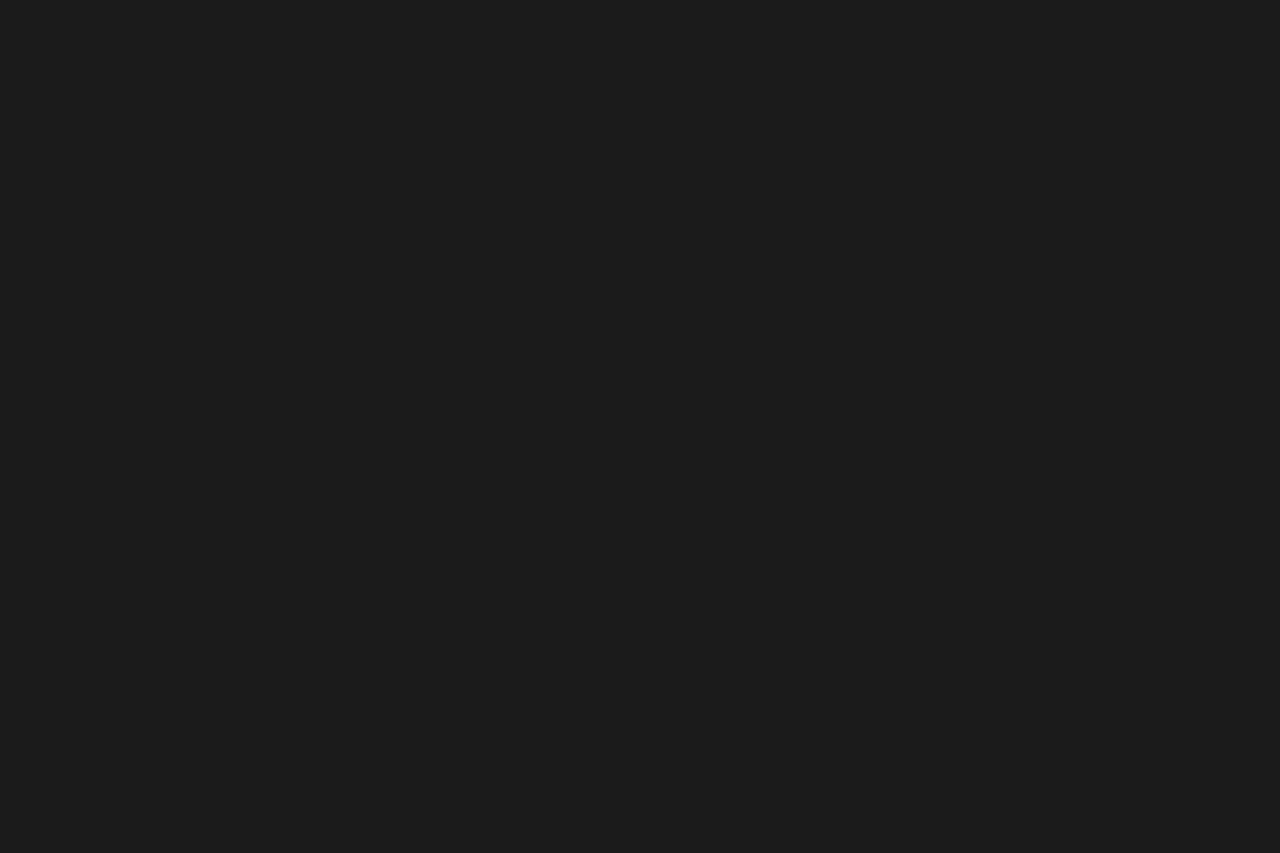
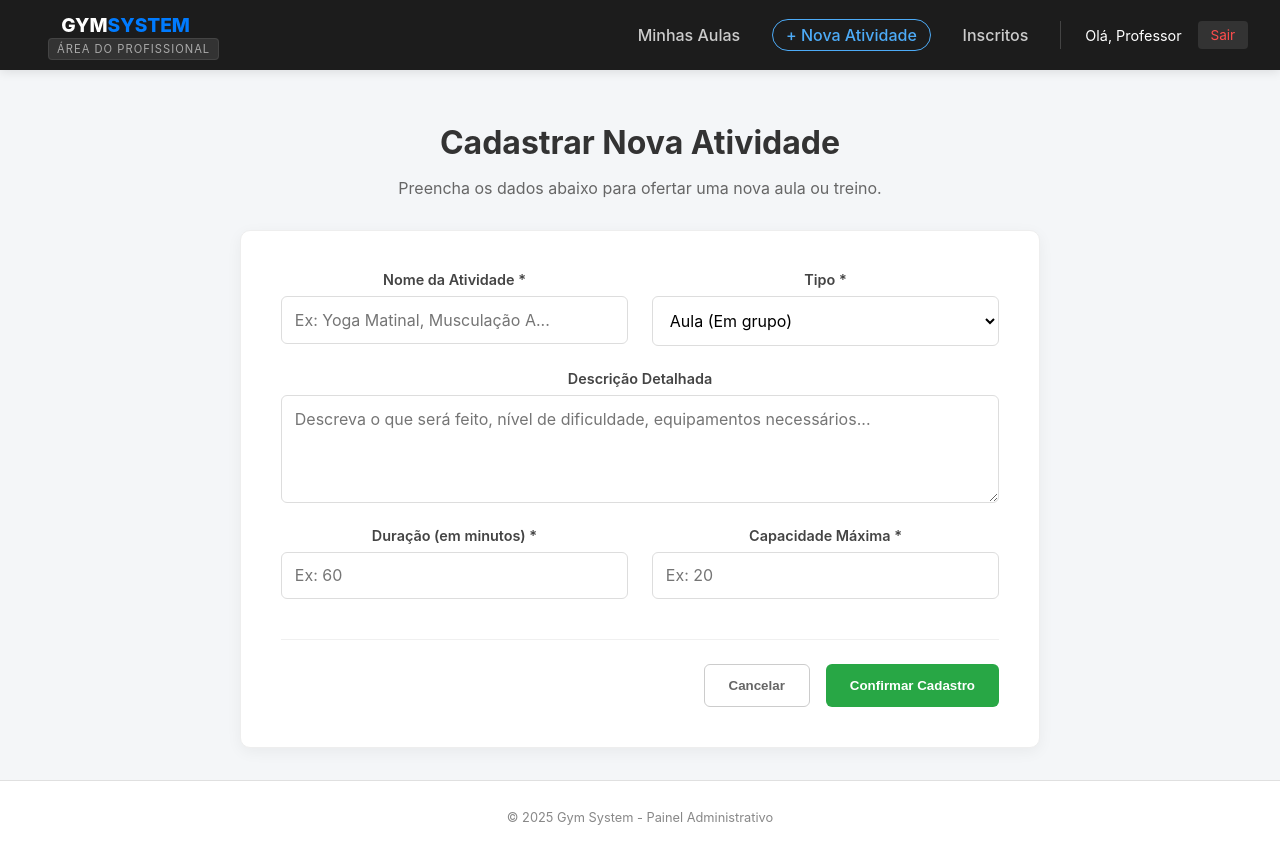
Before and after one commit to AlencarAvelar/gym-system, a React (Create React App) app in the folder CodigoFonte/front/: page /profissional/nova-atividade in a window 1280 px wide. Before the commit this address had no page. Before the commit the page ends 800 px from the top, so only its background shows below. Built offline with nearby package versions, Linux system fonts and the light colour scheme.

Commit message:
feat: Adiciona formulário de cadastro de novas atividades

```diff
--- a/CodigoFonte/front/src/App.js
+++ b/CodigoFonte/front/src/App.js
@@ -16,6 +16,7 @@ import AvailableActivities from './pages/ClientDashboard/AvailableActivities/Ava
 
 // Pages Profissional
 import MyOfferedActivities from './pages/ProfessionalDashboard/MyOfferedActivities/MyOfferedActivities';
+import ActivityForm from './pages/ProfessionalDashboard/ActivityForm/ActivityForm';
 
 import './App.css';
 
@@ -66,6 +67,8 @@ function App() {
           {/* Vamos reusar o DashboardLayout por enquanto */}
           <Route path="/profissional" element={<DashboardLayout />}>
             <Route index element={<MyOfferedActivities />} />
+            {/* NOVA ROTA AQUI: */}
+            <Route path="nova-atividade" element={<ActivityForm />} />
           </Route>
 
         </Routes>
--- /dev/null
+++ b/CodigoFonte/front/src/pages/ProfessionalDashboard/ActivityForm/ActivityForm.css
@@ -0,0 +1,114 @@
+.activity-form-container {
+  width: 100%;
+  max-width: 800px; /* Largura limitada para não ficar esticado demais */
+  margin: 0 auto; /* Centraliza na tela */
+}
+
+.form-header {
+  margin-bottom: 2rem;
+  text-align: center;
+}
+
+.form-header h1 {
+  color: #333;
+  margin-bottom: 0.5rem;
+}
+
+.form-header p {
+  color: #666;
+}
+
+/* O Cartão do Formulário */
+.activity-form {
+  background: white;
+  padding: 2.5rem;
+  border-radius: 10px;
+  box-shadow: 0 4px 15px rgba(0,0,0,0.05);
+  border: 1px solid #eee;
+  display: flex;
+  flex-direction: column;
+  gap: 1.5rem;
+}
+
+/* Layout de Linhas (Grid simples) */
+.form-row {
+  display: flex;
+  gap: 1.5rem;
+  flex-wrap: wrap;
+}
+
+.flex-1 { flex: 1; } /* Ocupa 1 parte */
+.flex-2 { flex: 2; } /* Ocupa 2 partes (maior) */
+
+/* Inputs e Labels */
+.form-group {
+  display: flex;
+  flex-direction: column;
+  gap: 0.5rem;
+  flex: 1; /* Por padrão, ocupa espaço igual */
+}
+
+.form-group label {
+  font-weight: 600;
+  color: #444;
+  font-size: 0.9rem;
+}
+
+.form-group input,
+.form-group select,
+.form-group textarea {
+  padding: 0.8rem;
+  border: 1px solid #ddd;
+  border-radius: 6px;
+  font-size: 1rem;
+  background-color: #fff;
+  transition: border 0.2s;
+  font-family: inherit; /* Para o textarea usar a mesma fonte */
+}
+
+.form-group input:focus,
+.form-group select:focus,
+.form-group textarea:focus {
+  outline: none;
+  border-color: #007bff;
+  box-shadow: 0 0 0 3px rgba(0, 123, 255, 0.1);
+}
+
+/* Botões */
+.form-actions {
+  display: flex;
+  justify-content: flex-end;
+  gap: 1rem;
+  margin-top: 1rem;
+  padding-top: 1.5rem;
+  border-top: 1px solid #f0f0f0;
+}
+
+.btn-cancel-form {
+  background: transparent;
+  border: 1px solid #ccc;
+  padding: 0.8rem 1.5rem;
+  border-radius: 6px;
+  font-weight: 600;
+  color: #666;
+  cursor: pointer;
+  transition: all 0.2s;
+}
+.btn-cancel-form:hover {
+  background-color: #f8f9fa;
+  border-color: #bbb;
+}
+
+.btn-submit-form {
+  background-color: #28a745; /* Verde confirmar */
+  border: none;
+  padding: 0.8rem 1.5rem;
+  border-radius: 6px;
+  font-weight: 600;
+  color: white;
+  cursor: pointer;
+  transition: background 0.2s;
+}
+.btn-submit-form:hover {
+  background-color: #218838;
+}
--- /dev/null
+++ b/CodigoFonte/front/src/pages/ProfessionalDashboard/ActivityForm/ActivityForm.js
@@ -0,0 +1,135 @@
+import React, { useState } from 'react';
+import { useNavigate } from 'react-router-dom';
+import './ActivityForm.css';
+
+function ActivityForm() {
+  const navigate = useNavigate();
+
+  // Estados do Formulário
+  const [formData, setFormData] = useState({
+    name: '',
+    type: 'Aula', // Valor padrão
+    description: '',
+    duration: '',
+    capacity: ''
+  });
+
+  // Atualiza o estado quando o usuário digita
+  const handleChange = (e) => {
+    const { name, value } = e.target;
+    setFormData(prev => ({
+      ...prev,
+      [name]: value
+    }));
+  };
+
+  const handleSubmit = (e) => {
+    e.preventDefault();
+
+    // Simulação de envio para o Back-End
+    console.log('Dados da Nova Atividade:', formData);
+
+    alert(`Atividade "${formData.name}" cadastrada com sucesso!`);
+
+    // Redireciona de volta para a lista de atividades
+    navigate('/profissional');
+  };
+
+  return (
+    <div className="activity-form-container">
+      <div className="form-header">
+        <h1>Cadastrar Nova Atividade</h1>
+        <p>Preencha os dados abaixo para ofertar uma nova aula ou treino.</p>
+      </div>
+
+      <form className="activity-form" onSubmit={handleSubmit}>
+
+        {/* Grupo: Nome e Tipo */}
+        <div className="form-row">
+          <div className="form-group flex-2">
+            <label htmlFor="name">Nome da Atividade *</label>
+            <input
+              type="text"
+              id="name"
+              name="name"
+              placeholder="Ex: Yoga Matinal, Musculação A..."
+              required
+              value={formData.name}
+              onChange={handleChange}
+            />
+          </div>
+
+          <div className="form-group flex-1">
+            <label htmlFor="type">Tipo *</label>
+            <select
+              id="type"
+              name="type"
+              value={formData.type}
+              onChange={handleChange}
+            >
+              <option value="Aula">Aula (Em grupo)</option>
+              <option value="Treino">Treino (Individual)</option>
+            </select>
+          </div>
+        </div>
+
+        {/* Descrição */}
+        <div className="form-group">
+          <label htmlFor="description">Descrição Detalhada</label>
+          <textarea
+            id="description"
+            name="description"
+            rows="4"
+            placeholder="Descreva o que será feito, nível de dificuldade, equipamentos necessários..."
+            value={formData.description}
+            onChange={handleChange}
+          ></textarea>
+        </div>
+
+        {/* Grupo: Duração e Capacidade */}
+        <div className="form-row">
+          <div className="form-group">
+            <label htmlFor="duration">Duração (em minutos) *</label>
+            <input
+              type="number"
+              id="duration"
+              name="duration"
+              placeholder="Ex: 60"
+              required
+              min="10"
+              value={formData.duration}
+              onChange={handleChange}
+            />
+          </div>
+
+          <div className="form-group">
+            <label htmlFor="capacity">Capacidade Máxima *</label>
+            <input
+              type="number"
+              id="capacity"
+              name="capacity"
+              placeholder="Ex: 20"
+              required
+              min="1"
+              value={formData.capacity}
+              onChange={handleChange}
+            />
+          </div>
+        </div>
+
+        {/* Botões de Ação */}
+        <div className="form-actions">
+          <button type="button" className="btn-cancel-form" onClick={() => navigate('/profissional')}>
+            Cancelar
+          </button>
+          <button type="submit" className="btn-submit-form">
+            Confirmar Cadastro
+          </button>
+        </div>
+
+      </form>
+    </div>
+  );
+}
+
+export default ActivityForm;
```
Lines whose indentation alone changed are shown as unchanged.
